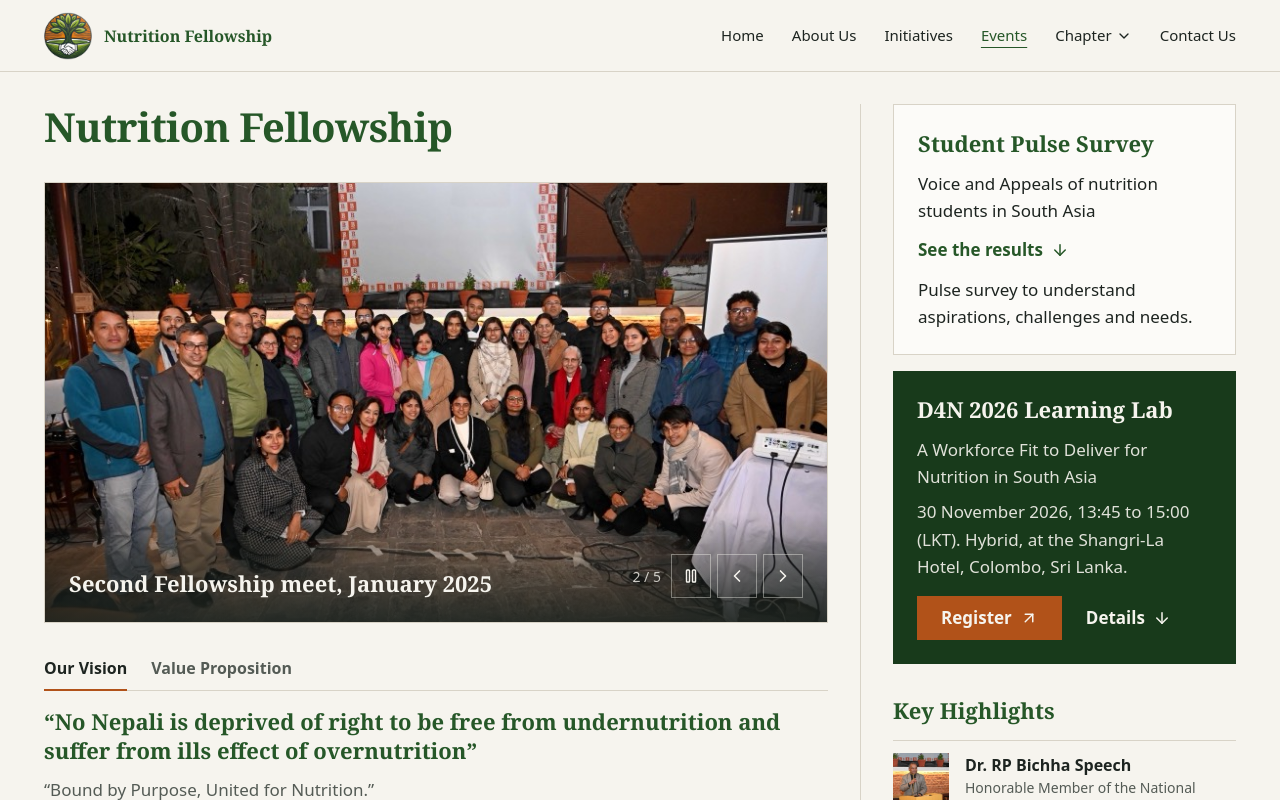
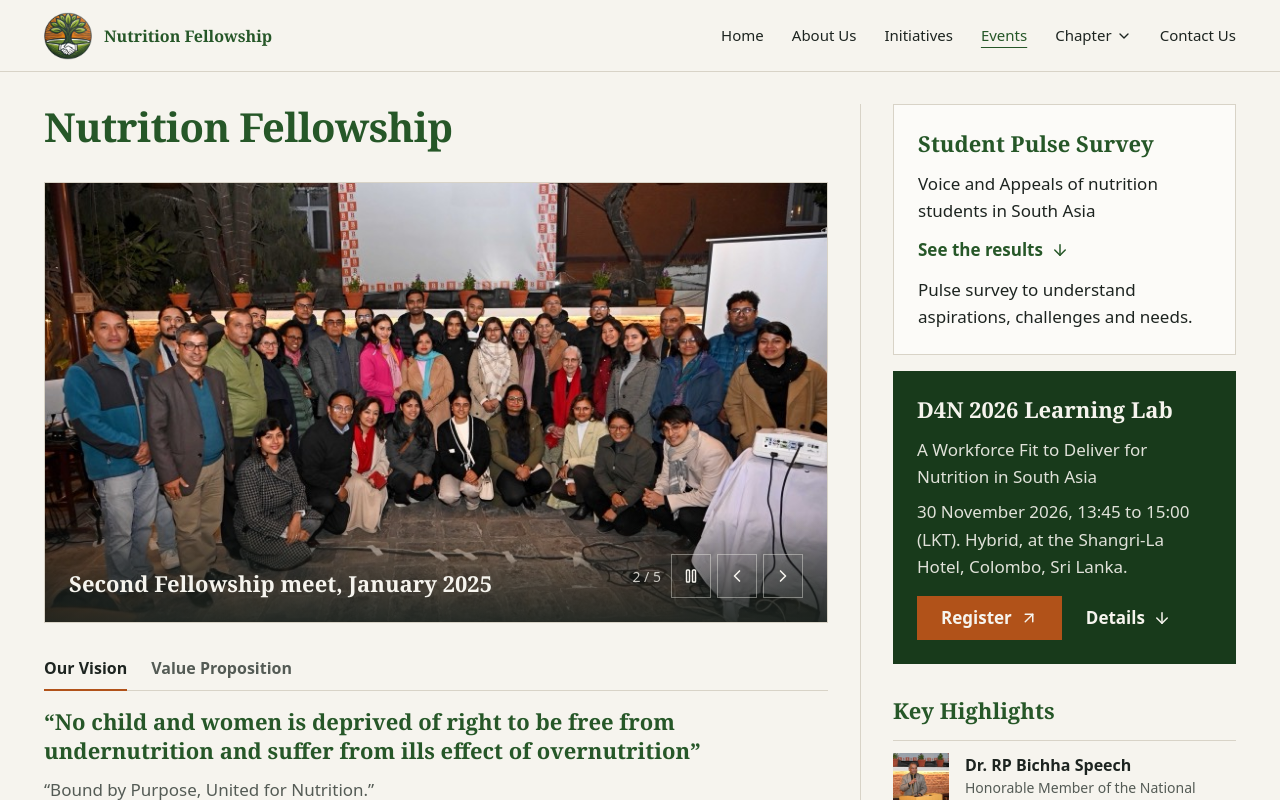
Before and after one commit to vital4nepal/nutrition-fellowship, a React (Create React App) app: page / in a window 1280 px wide. Shown: the top 800 px of the page. Built offline with nearby package versions, Linux system fonts and the light colour scheme.

Commit message:
[edit] vision names every child and woman

```diff
--- a/src/components/About.js
+++ b/src/components/About.js
@@ -40,7 +40,7 @@ const tabs = [
     panel: (
       <div className="space-y-3">
         <p className="max-w-[65ch] font-serif text-sub font-semibold text-green">
-          “No Nepali is deprived of right to be free from undernutrition and suffer from ills effect of overnutrition”
+          “No child and women is deprived of right to be free from undernutrition and suffer from ills effect of overnutrition”
         </p>
         <p className="max-w-[65ch] text-body text-muted">“Bound by Purpose, United for Nutrition.”</p>
         <ul className="flex flex-wrap gap-x-4 gap-y-1 text-ui font-semibold text-green">
```
